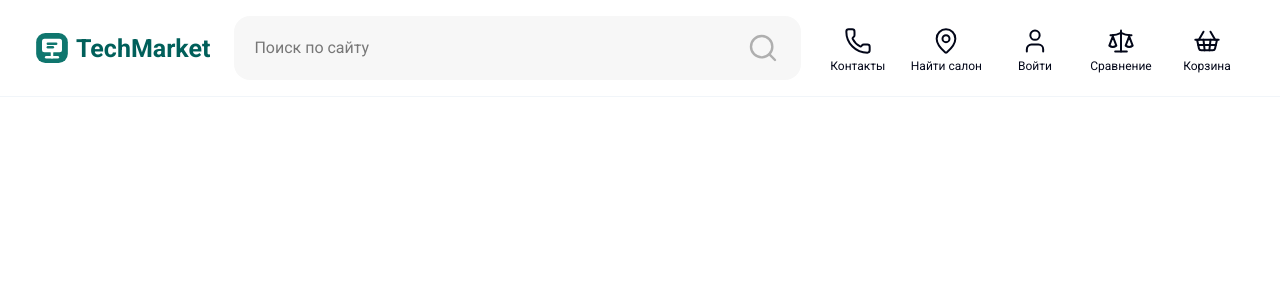
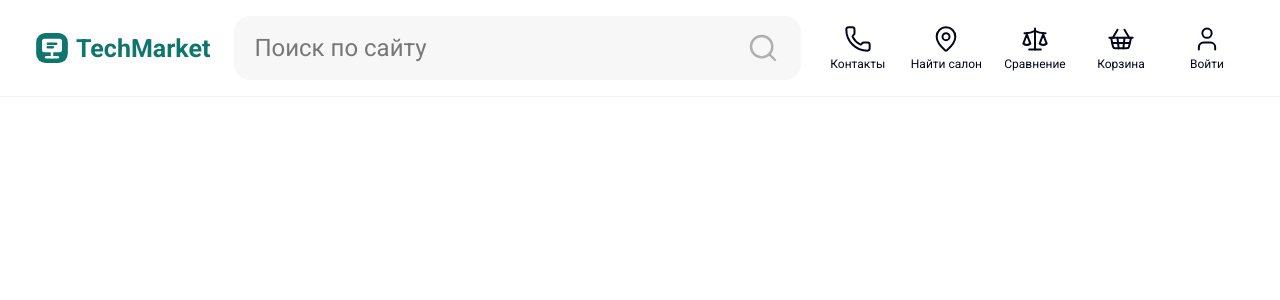
Before and after one commit to misharub/TechMarket, a React (Vite) app in the folder apps/client/: page / in a window 1280 px wide. Shown: the top 300 px of the page. Built offline with nearby package versions, Linux system fonts and the light colour scheme.

Commit message:
Макет Header, сторока с поиском и основной Navbar

```diff
--- /dev/null
+++ b/apps/client/src/components/layout/Header.css
@@ -0,0 +1,307 @@
+.header {
+  position: relative;
+  z-index: 40;
+  width: 100%;
+  background: #ffffff;
+}
+
+.header_bar {
+  position: relative;
+  z-index: 50;
+  border-bottom: 1px solid #f1f5f9;
+  background: #ffffff;
+  box-shadow: 0 2px 10px rgba(15, 23, 42, 0.08);
+  transition: box-shadow 0.3s;
+}
+
+.header_inner {
+  display: flex;
+  max-width: 1536px;
+  margin: 0 auto;
+  flex-wrap: wrap;
+  align-items: center;
+  padding: 12px 16px;
+}
+
+.header_logo {
+  flex-shrink: 0;
+}
+
+.header_logo-inner {
+  display: flex;
+  height: 48px;
+  align-items: center;
+  gap: 4px;
+}
+
+.header_logo-mark {
+  width: 32px;
+  height: 36px;
+}
+
+.header_logo-text {
+  color: #0f766e;
+  font-size: 25px;
+  font-weight: 700;
+  line-height: 1;
+}
+
+.header_actions {
+  position: relative;
+  display: flex;
+  flex-shrink: 0;
+  align-items: center;
+  justify-content: flex-end;
+  gap: 4px;
+}
+
+.header_action {
+  display: flex;
+  min-width: 50px;
+  height: 64px;
+  cursor: pointer;
+  flex-direction: column;
+  align-items: center;
+  justify-content: center;
+  gap: 4px;
+  padding: 0 6px;
+  text-align: center;
+  color: #020617;
+  border-radius: 16px;
+  transition:
+    color 0.2s,
+    background 150ms;
+}
+
+
+.header_action:hover {
+  color: #0f766e;
+  border-radius: 12px;
+  background: #f7f7f7;
+
+}
+
+.header_action-icon {
+  display: flex;
+  height: 28px;
+  align-items: center;
+  justify-content: center;
+}
+
+.header_action-svg {
+  width: 28px;
+  height: 28px;
+  stroke-width: 1.7;
+}
+
+.header_action-label {
+  display: none;
+  max-width: 92px;
+  font-size: 12px;
+  font-weight: 400;
+  line-height: 1.25;
+}
+
+.header_mobile-break {
+  flex-basis: 100%;
+}
+
+.header_mobile-catalog {
+  display: flex;
+  flex-shrink: 0;
+  align-items: center;
+}
+
+.header_mobile-catalog-button {
+  display: flex;
+  color: #020617;
+  transition: color 0.2s;
+}
+
+.header_mobile-catalog-button:hover {
+  color: #0f766e;
+}
+
+.header_mobile-catalog-icon {
+  width: 36px;
+  height: 36px;
+  stroke-width: 1.7;
+}
+
+.presearch {
+  width: 100%;
+  height: 64px;
+  flex-grow: 1;
+  flex-basis: 100%;
+  margin-top: 12px;
+}
+
+.presearch_wrapper {
+  position: relative;
+  z-index: 0;
+  width: 100%;
+  height: 100%;
+  border-radius: 16px;
+  background: #f7f7f7;
+  transition:
+    background 0.3s,
+    box-shadow 0.3s;
+}
+
+.presearch:hover .presearch_wrapper {
+  z-index: 4;
+  background: #ffffff;
+  box-shadow:
+    0 0 0 1px #0000000a,
+    0 4px 4px #0000000a
+}
+
+.presearch_input {
+  width: 100%;
+  height: 100%;
+  border: 0;
+  border-bottom: 1px solid transparent;
+  border-radius: 16px;
+  background: transparent;
+  color: #333333;
+  padding: 0 64px 0 20px;
+  font-size: 24px;
+  font-weight: 400;
+  outline: none;
+  transition: border-color 0.3s;
+}
+
+.presearch:hover .presearch_input {
+  border-bottom-color: #eeeeee;
+}
+
+.presearch_input::placeholder {
+  color: #777777;
+}
+
+.presearch_input::-webkit-search-cancel-button {
+  appearance: none;
+}
+
+.presearch_submit {
+  position: absolute;
+  top: 0;
+  right: 20px;
+  display: flex;
+  width: 36px;
+  height: 100%;
+  align-items: center;
+  justify-content: center;
+  color: #afafaf;
+  outline: none;
+  transition: color 0.2s;
+}
+
+.presearch_submit:hover {
+  color: #0f766e;
+}
+
+.presearch_submit-icon {
+  width: 32px;
+  height: 32px;
+  stroke-width: 1.8;
+}
+
+@media print {
+  .header {
+    display: none;
+  }
+}
+
+@media (min-width: 390px) {
+  .header_logo-text {
+    font-size: 20px;
+  }
+}
+
+@media (min-width: 640px) {
+  .header_logo-mark {
+    width: 40px;
+    height: 44px;
+  }
+
+  .header_logo-text {
+    font-size: 25px;
+  }
+
+  .header_action {
+    min-width: 68px;
+    padding-right: 8px;
+    padding-left: 8px;
+  }
+}
+
+@media (min-width: 1024px) {
+  .header {
+    position: sticky;
+    top: 0;
+  }
+
+  .header_inner {
+    min-height: 88px;
+    flex-wrap: nowrap;
+    padding-right: 32px;
+    padding-left: 32px;
+  }
+
+  .header_actions {
+    order: 999;
+    margin-left: 16px;
+  }
+
+  .header_mobile-break {
+    display: none;
+  }
+
+  .header_mobile-catalog {
+    order: -1;
+    margin-right: 24px;
+  }
+
+  .presearch {
+    flex-basis: 33.333333%;
+    margin-top: 0;
+    margin-left: 24px;
+  }
+}
+
+@media (min-width: 1280px) {
+  .header_bar {
+    box-shadow: none;
+  }
+
+  .header_inner {
+    min-height: 96px;
+  }
+
+  .header_action {
+    min-width: 82px;
+  }
+
+  .header_action-label {
+    display: block;
+  }
+
+  .header_action--tablet-hidden {
+    display: flex;
+  }
+
+  .header_mobile-catalog {
+    display: none;
+  }
+
+  .presearch {
+    max-width: 812px;
+  }
+}
+
+@media (max-width: 1279.98px) {
+  .header_action--tablet-hidden {
+    display: none;
+  }
+}
--- a/apps/client/src/components/layout/Header.tsx
+++ b/apps/client/src/components/layout/Header.tsx
@@ -9,6 +9,7 @@ import {
 } from "lucide-react";
 import type { ReactNode } from "react";
 import techMarketMark from "../../assets/techmarket-mark.svg";
+import "./Header.css";
 
 type HeaderAction = {
   label: string;
@@ -17,43 +18,44 @@ type HeaderAction = {
   hideOnTablet?: boolean;
 };
 
+const iconClassName = "header_action-svg";
+
 const headerActions: HeaderAction[] = [
-
   {
     label: "Контакты",
     href: "/help",
-    icon: <Phone className="h-7 w-7 stroke-[1.7]" />,
+    icon: <Phone className={iconClassName} />,
     hideOnTablet: true,
   },
   {
     label: "Найти салон",
     href: "/stores",
-    icon: <MapPin className="h-7 w-7 stroke-[1.7]" />,
+    icon: <MapPin className={iconClassName} />,
     hideOnTablet: true,
+  },
+  {
+    label: "Сравнение",
+    href: "/compare",
+    icon: <Scale className={iconClassName} />,
+  },
+  {
+    label: "Корзина",
+    href: "/cart",
+    icon: <ShoppingBasket className={iconClassName} />,
   },
   {
     label: "Войти",
     href: "/login",
-    icon: <User className="h-7 w-7 stroke-[1.7]" />,
-  },
-  {
-    label: "Сравнение",
-    href: "/compare",
-    icon: <Scale className="h-7 w-7 stroke-[1.7]" />,
-  },
-  {
-    label: "Корзина",
-    href: "/cart",
-    icon: <ShoppingBasket className="h-7 w-7 stroke-[1.7]" />,
+    icon: <User className={iconClassName} />,
   },
 ];
 
 function TechMarketLogo() {
   return (
-    <a href="/" className="shrink-0" aria-label="Перейти на главную страницу">
-      <span className="flex h-12 items-center gap-1">
-        <img className="h-9 w-8 text-teal-700 sm:h-11 sm:w-10" src={techMarketMark} alt="" aria-hidden="true" />
-        <span className="text-[25px] font-bold leading-none text-teal-800 min-[390px]:text-[20px] sm:text-[25px]">TechMarket</span>
+    <a href="/" className="header_logo" aria-label="Перейти на главную страницу">
+      <span className="header_logo-inner">
+        <img className="header_logo-mark" src={techMarketMark} alt="" aria-hidden="true" />
+        <span className="header_logo-text">TechMarket</span>
       </span>
     </a>
   );
@@ -63,20 +65,18 @@ function HeaderActionButton({ action }: { action: HeaderAction }) {
   return (
     <a
       href={action.href}
-      className={`group flex min-w-[50px] cursor-pointer flex-col items-center justify-start gap-1 px-1.5 pt-1 text-center text-slate-950 transition hover:text-teal-700 sm:min-w-[68px] sm:px-2 xl:min-w-[82px] ${
-        action.hideOnTablet ? "hidden xl:flex" : ""
-      }`}
+      className={`header_action${action.hideOnTablet ? " header_action--tablet-hidden" : ""}`}
       aria-label={action.label}
     >
-      <span className="flex h-7 items-center justify-center">{action.icon}</span>
-      <span className="hidden max-w-[92px] text-xs font-normal leading-tight xl:block">{action.label}</span>
+      <span className="header_action-icon">{action.icon}</span>
+      <span className="header_action-label">{action.label}</span>
     </a>
   );
 }
 
 function HeaderActions() {
   return (
-    <div className="relative flex shrink-0 items-center justify-end gap-1 lg:order-last lg:ml-4" data-name="headerActions">
+    <div className="header_actions" data-name="headerActions">
       {headerActions.map((action) => (
         <HeaderActionButton key={action.label} action={action} />
       ))}
@@ -86,9 +86,9 @@ function HeaderActions() {
 
 function MobileCatalogButton() {
   return (
-    <div className="flex shrink-0 items-center lg:order-first lg:mr-6 xl:hidden">
-      <button className="flex text-slate-950 transition hover:text-teal-700" type="button" aria-label="Открыть меню категорий">
-        <Menu className="h-9 w-9 stroke-[1.7]" />
+    <div className="header_mobile-catalog">
+      <button className="header_mobile-catalog-button" type="button" aria-label="Открыть меню категорий">
+        <Menu className="header_mobile-catalog-icon" />
       </button>
     </div>
   );
@@ -96,11 +96,10 @@ function MobileCatalogButton() {
 
 function SearchComponent() {
   return (
-    <form className="group/presearch mt-3 h-16 w-full grow basis-full lg:ml-6 lg:mt-0 lg:basis-1/3 xl:max-w-[812px]" data-role="searchComponent">
-      <div className="relative z-0 h-full w-full rounded-2xl bg-[#f7f7f7] transition-[background,box-shadow] duration-300 group-hover/presearch:z-[4]
-      //  group-hover/presearch:bg-white group-hover/presearch:shadow-[0_0_0_1px_#0000000a,0_4px_4px_#0000000a]">
+    <form className="presearch" data-role="searchComponent">
+      <div className="presearch_wrapper">
         <input
-          className="h-full w-full rounded-2xl border-0 border-b border-transparent bg-transparent py-0 pl-5 pr-16 text-2xl font-normal text-[#333] outline-none transition-colors duration-300 placeholder:text-[#777] group-hover/presearch:border-b-[#eee]"
+          className="presearch_input"
           name="q"
           type="search"
           enterKeyHint="search"
@@ -110,13 +109,8 @@ function SearchComponent() {
           aria-label="Поиск"
         />
 
-        <button
-          type="submit"
-          className="absolute right-5 top-0 flex h-full w-9 items-center justify-center text-[#afafaf] outline-none transition hover:text-teal-700"
-          title="search-button"
-          aria-label="Найти"
-        >
-          <Search className="h-8 w-8 stroke-[1.8]" />
+        <button type="submit" className="presearch_submit" title="search-button" aria-label="Найти">
+          <Search className="presearch_submit-icon" />
         </button>
       </div>
     </form>
@@ -125,13 +119,13 @@ function SearchComponent() {
 
 export function Header() {
   return (
-    <header data-name="appHeader" className="relative z-40 w-full bg-white print:hidden lg:sticky lg:top-0">
-      <div className="relative z-50 border-b border-slate-100 bg-white shadow-[0_2px_10px_rgba(15,23,42,0.08)] transition-shadow duration-300 xl:shadow-none">
-        <div className="mx-auto flex max-w-[1536px] flex-wrap items-center px-4 py-3 lg:min-h-[88px] lg:flex-nowrap lg:px-8 xl:min-h-[96px]">
+    <header data-name="appHeader" className="header">
+      <div className="header_bar">
+        <div className="header_inner">
           <TechMarketLogo />
           <HeaderActions />
 
-          <div className="basis-full lg:hidden" />
+          <div className="header_mobile-break" />
 
           <MobileCatalogButton />
           <SearchComponent />
```
Also changed, not shown: apps/client/src/components/layout/Footer.tsx (deleted, +0 -54 lines).
